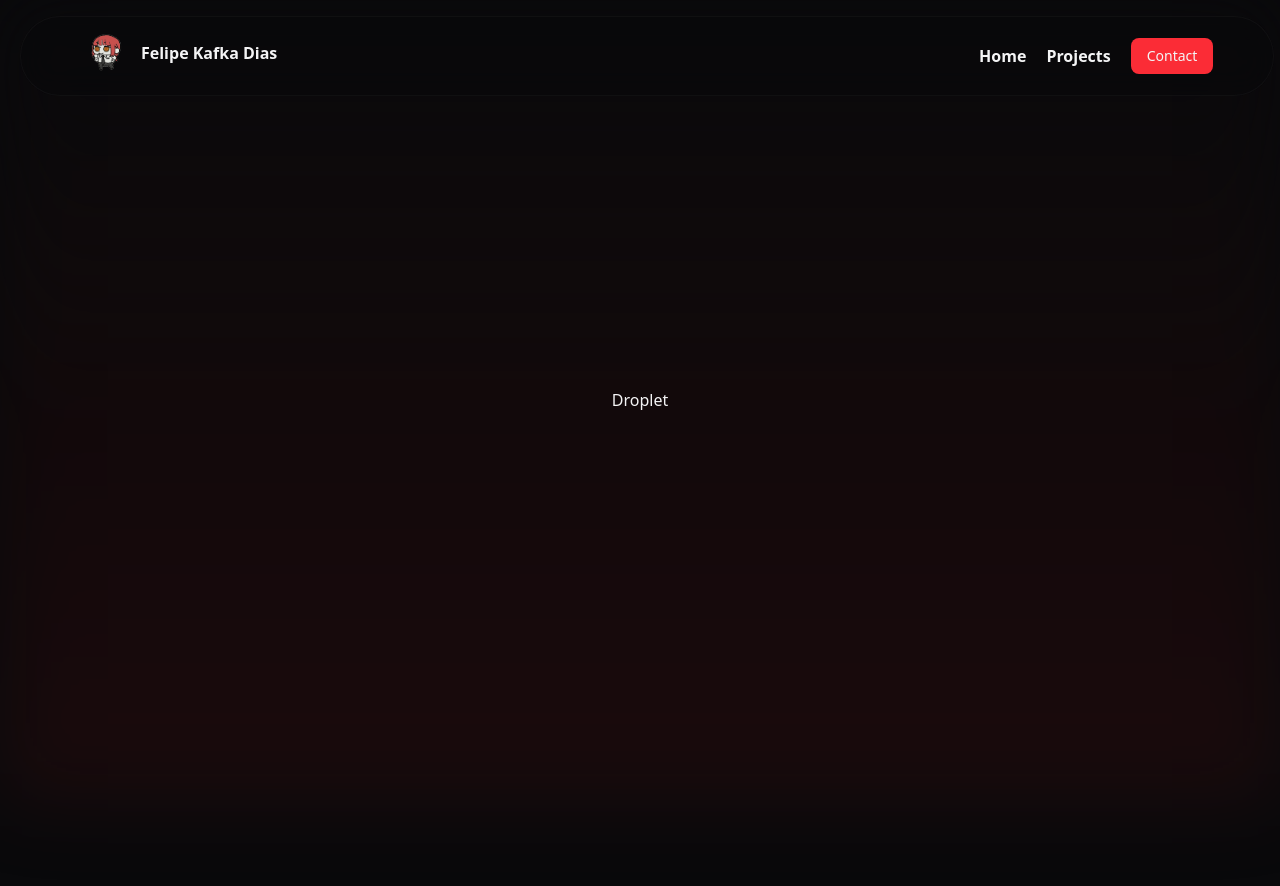
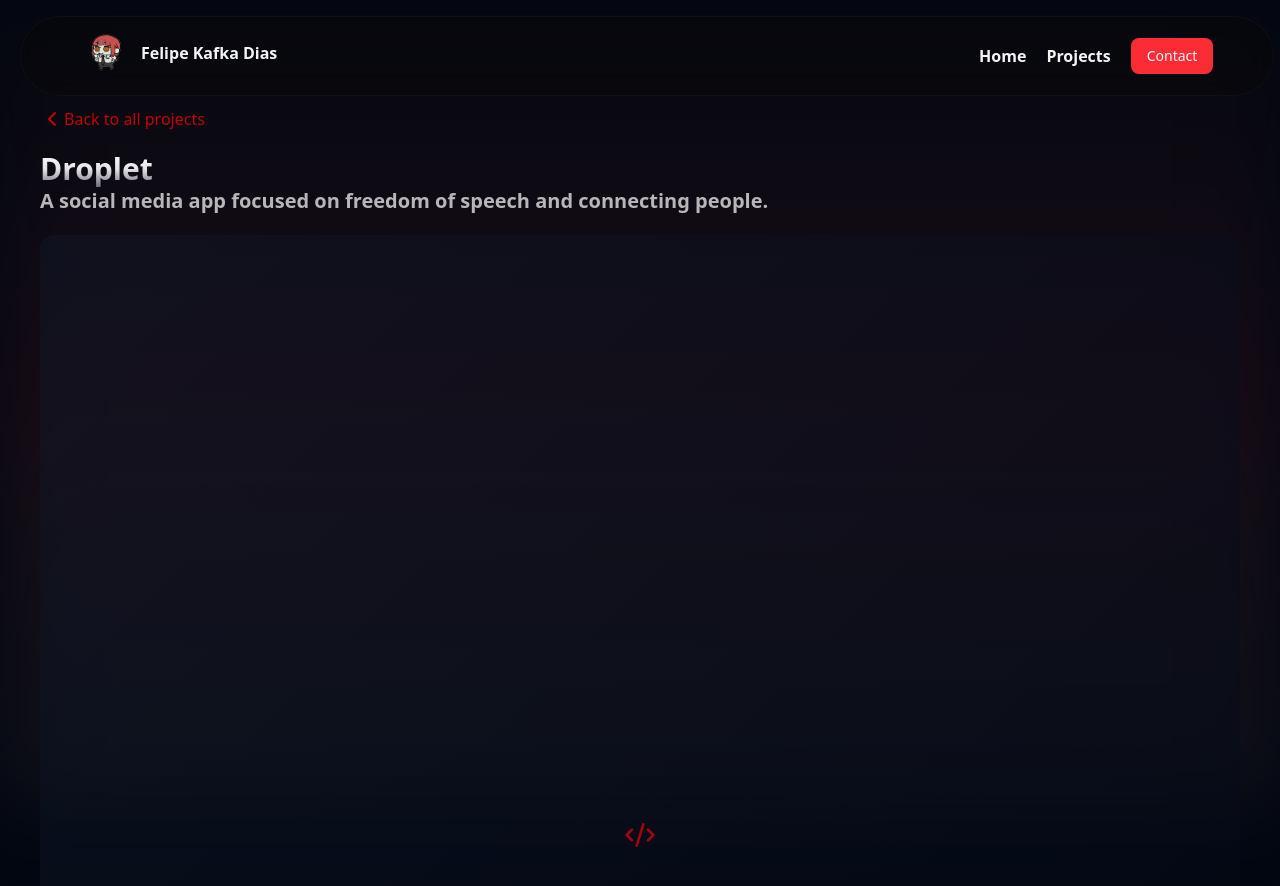
Before and after one commit to hakenshi/portifolio-felipe-kafka-dev, a React (Vite) app: page /projects/1 in a window 1280 px wide. Shown: the top 886 px of the page. Before the commit the page ends 800 px from the top, so only its background shows below. Built offline with nearby package versions, Linux system fonts and the light colour scheme.

Commit message:
Adiciona novas dependências para suporte a Aspect Ratio e React Router. Refatora componentes para utilizar descrições resumidas de projetos. Melhora a navegação e a estrutura do layout, incluindo rolagem suave e ajustes de estilo.

```diff
--- a/index.html
+++ b/index.html
@@ -8,7 +8,7 @@
   <title>Portifolio | Felipe Kafka Dias</title>
 </head>
 
-<body class="bg-zinc-950">
+<body class="bg-gray-950">
   <div class="text-zinc-100" id="root">
   </div>
   <script type="module" src="/src/main.tsx"></script>
--- a/package.json
+++ b/package.json
@@ -12,6 +12,7 @@
   "dependencies": {
     "@emailjs/browser": "^4.4.1",
     "@hookform/resolvers": "^4.1.1",
+    "@radix-ui/react-aspect-ratio": "^1.1.6",
     "@radix-ui/react-dialog": "^1.1.13",
     "@radix-ui/react-slot": "^1.1.2",
     "@tailwindcss/vite": "^4.0.8",
--- a/src/components/header.tsx
+++ b/src/components/header.tsx
@@ -3,7 +3,7 @@ import { Link } from 'react-router';
 import { buttonVariants } from './ui/button';
 
 const liVariants = {
-    hidden: { opacity: 0, y: -10 },
+    hidden: { opacity: 0, y: 0 },
     visible: { opacity: 1, y: 0 }
 };
 
@@ -12,7 +12,12 @@ export default function Header() {
         <header className='fixed top-4 left-5 px-5 py-3 mx-auto w-[98vw] font-black border rounded-full border-zinc-900/50 bg-zinc-950/50 backdrop-blur-lg z-20'>
             <nav>
                 <div className='flex justify-between mx-10'>
-                    <div>
+                    <motion.div
+                        variants={liVariants}
+                        initial="hidden"
+                        animate="visible"
+                        transition={{ duration: 0.6, delay: 0 }}
+                    >
                         <Link to={{
                             hash: "#hero",
                             pathname: "/"
@@ -20,13 +25,13 @@ export default function Header() {
                             <img src="/makima.png" alt="" className='size-12 opacity-90' />
                             <span>Felipe Kafka Dias</span>
                         </Link>
-                    </div>
+                    </motion.div>
                     <ul className='flex items-center gap-5'>
                         <motion.li
                             variants={liVariants}
                             initial="hidden"
                             animate="visible"
-                            transition={{ duration: 0.4, delay: 0.1 }}
+                            transition={{ duration: 0.6, delay: 0.1 }}
                             className='transition-all duration-300 hover:scale-105 transform hover:text-red-500 cursor-pointer'>
                             <Link to={{
                                 hash: "hero",
@@ -37,7 +42,7 @@ export default function Header() {
                             variants={liVariants}
                             initial="hidden"
                             animate="visible"
-                            transition={{ duration: 0.4, delay: 0.2 }}
+                            transition={{ duration: 0.6, delay: 0.2 }}
                             className='transition-all duration-300 hover:scale-105 transform hover:text-red-500 cursor-pointer'>
                             <Link to={{
                                 hash: "projects",
@@ -48,8 +53,8 @@ export default function Header() {
                             variants={liVariants}
                             initial="hidden"
                             animate="visible"
-                            transition={{ duration: 0.4, delay: 0.3 }}
-                            className='transition-all duration-300 hover:scale-105 transform hover:text-red-500 cursor-pointer'>
+                            transition={{ duration: 0.6, delay: 0.3 }}
+                            className='transition-all duration-300 hover:scale-105 transform cursor-pointer'>
                             <Link
                                 to={{
                                     hash: "contact",
--- a/src/components/layouts/main-layout.tsx
+++ b/src/components/layouts/main-layout.tsx
@@ -22,7 +22,7 @@ export default function MainLayout() {
             <div className="relative">
                 <div className="fixed inset-0 z-[-1]">
                     <div
-                        className="absolute inset-0 bg-linear-to-t from-red-900/15 via-red-950/15 to-zinc-950 blur-2xl z-[-1]"
+                        className="absolute inset-0 bg-linear-to-t from-zinc-800/30 via-red-500/10 to-zinc-950/30 blur-2xl z-[-1]"
                     ></div>
                 </div>
                 <Header />
--- a/src/components/project-card.tsx
+++ b/src/components/project-card.tsx
@@ -6,7 +6,7 @@ import { buttonVariants } from './ui/button'
 interface ProjectCardProps {
     id: number
     title: string,
-    description: string
+    briefDescription: string
     tags: string[]
 }
 
@@ -19,7 +19,7 @@ export default function ProjectCard({ project }: { project: ProjectCardProps })
             <CardContent className="flex flex-col justify-center">
                 <CardTitle className="text-md text-white">{project.title}</CardTitle>
                 <CardDescription className="pt-5">
-                    {project.description}
+                    {project.briefDescription}
                 </CardDescription>
             </CardContent>
             <CardFooter className="flex flex-col">
--- a/src/components/projects.tsx
+++ b/src/components/projects.tsx
@@ -15,7 +15,10 @@ export default function Projects() {
                     <ProjectCard key={index} project={project} />
                 ))}
                 <div className="w-full grid place-items-center col-span-3 mt-20">
-                    <Link to={"/projects"} className={buttonVariants({ variant: "defaultGlass" })}>See more</Link>
+                    <Link to={{
+                        hash: "projects",
+                        pathname: "/projects"
+                    }} className={buttonVariants({ variant: "defaultGlass" })}>See more</Link>
                 </div>
             </div>
 
--- /dev/null
+++ b/src/components/ui/aspect-ratio.tsx
@@ -0,0 +1,9 @@
+import * as AspectRatioPrimitive from "@radix-ui/react-aspect-ratio"
+
+function AspectRatio({
+  ...props
+}: React.ComponentProps<typeof AspectRatioPrimitive.Root>) {
+  return <AspectRatioPrimitive.Root data-slot="aspect-ratio" {...props} />
+}
+
+export { AspectRatio }
--- a/src/components/ui/button.tsx
+++ b/src/components/ui/button.tsx
@@ -9,8 +9,7 @@ const buttonVariants = cva(
   {
     variants: {
       variant: {
-        default:
-          "bg-red-500 transition-all duration-100 ease-in hover:bg-red-600/90",
+        default: "bg-red-500 transition-all duration-100 ease-in hover:bg-red-600/90",
         defaultGlass: "bg-red-500 transition-all duration-100 ease-in hover:bg-red-600/90 font-semibold red-shadow",
         destructive:
           "bg-destructive text-white hover:bg-destructive/90 focus-visible:ring-destructive/20 dark:focus-visible:ring-destructive/40",
@@ -20,7 +19,6 @@ const buttonVariants = cva(
           "bg-secondary text-secondary-foreground hover:bg-secondary/80",
         ghost: "hover:bg-accent hover:text-accent-foreground",
         ghostGlass: "hover:bg-red-600/10 border border-red-600 bg-transparent shadow-[0_0_15px_theme(colors.red.500)]",
-        link: "text-primary underline-offset-4 hover:underline",
       },
       size: {
         default: "h-9 px-4 py-2 has-[>svg]:px-3",
--- a/src/index.css
+++ b/src/index.css
@@ -124,32 +124,40 @@
   }
 }
 
-html{
+html {
   scroll-behavior: smooth;
 }
 
-section{
+section {
   max-height: 100vh;
   height: 100vh;
 }
 
-main{
+main {
   height: 100%;
 }
 
-.grid-container{
+.grid-container {
   display: grid;
 }
 
-.project-card-container{
+.project-card-container {
   width: 400px;
   height: 300px;
 }
 
-h1,h2,h3,h4,h5,h6{
+
+
+h1,
+h2,
+h3,
+h4,
+h5,
+h6,
+.gray-gradient {
   @apply bg-gradient-to-t from-zinc-500 via-zinc-200 to-white text-transparent bg-clip-text;
 }
 
-.red-shadow{
+.red-shadow {
   @apply drop-shadow-[0px_0_10px_var(--color-red-500)];
 }
--- a/src/lib/projects-data.ts
+++ b/src/lib/projects-data.ts
@@ -3,6 +3,7 @@ export const projects = [
         id: 1,
         title: "Droplet",
         description: "Droplet is a ambicious social media app project that's still on development, it embraces the freedeom of speech and the possibility to connect with people and make new experiences.",
+        briefDescription: "A social media app focused on freedom of speech and connecting people.",
         image: "/placeholder.svg?height=300&width=300",
         tags: ["Next.JS", "Typescript", "Laravel"],
     },
@@ -10,6 +11,7 @@ export const projects = [
         id: 2,
         title: "Intercurso UNIFAE",
         description: "This platform was created for my college in 2024. It was made to help organize the annual intercollegiate sports event (similar to a 'school games week'), where students from different courses compete and interact.",
+        briefDescription: "A platform to organize and manage annual intercollegiate sports events.",
         image: "/placeholder.svg?height=300&width=300",
         tags: ["React", "Javascript", "Laravel"],
     },
@@ -17,6 +19,7 @@ export const projects = [
         id: 3,
         title: "Stich",
         description: "Stich is a free and opensource powerful CLI tool made for help people kickstart react and Next.JS projects, make components and Next.JS related files (pages, layouts, actions, api routes, etc...)",
+        briefDescription: "A CLI tool to quickly scaffold React and Next.JS projects and files.",
         image: "/placeholder.svg?height=300&width=300",
         tags: ["Typescript", "Bun"],
     },
@@ -24,6 +27,7 @@ export const projects = [
         id: 4,
         title: "Ecommerce Management System",
         description: "A comprehensive platform for managing ecommerce operations, inventory, and customer relations with ease.",
+        briefDescription: "A platform to manage ecommerce operations, inventory, and customers.",
         image: "/placeholder.svg?height=300&width=300",
         tags: ["Laravel", "PHP", "Livewire", "Docker"],
     },
@@ -31,6 +35,7 @@ export const projects = [
         id: 5,
         title: "VIP English School Platform",
         description: "A streamlined learning management system offering interactive features for both teachers and students, facilitating assignments, progress tracking, and communication.",
+        briefDescription: "A learning management system for teachers and students.",
         image: "/placeholder.svg?height=300&width=300",
         tags: ["Next.JS", "Typescript", "PrismaORM", ],
     },
@@ -38,6 +43,7 @@ export const projects = [
         id: 6,
         title: "Pokédex WebApp",
         description: "A simple Pokédex webapp",
+        briefDescription: "A web app to browse and search Pokémon data.",
         image: "/placeholder.svg?height=300&width=300",
         tags: ["Next.JS", "Typescript", "PrismaORM", ],
     },
--- a/src/projects/layout.tsx
+++ /dev/null
@@ -1,5 +0,0 @@
-export default function ProjectLayout() {
-  return (
-    <div>project-layout</div>
-  )
-}
--- a/src/projects/project-page.tsx
+++ b/src/projects/project-page.tsx
@@ -1,4 +1,6 @@
-import { useParams } from "react-router"
+import { ChevronLeftIcon, Code2Icon } from "lucide-react";
+import { Link, useParams } from "react-router";
+import { AspectRatio } from "../components/ui/aspect-ratio";
 import Section from "../components/section";
 import { projects } from "../lib/projects-data";
 
@@ -9,6 +11,23 @@ export default function ProjectsProjectPage() {
   const project = projects.find(p => id ? p.id === parseInt(id) : {})
 
   return (
-    <Section>{project?.title}</Section>
+    <Section>
+      <div className="h-10/12 w-full p-10 space-y-5 container mx-auto">
+        <Link to={{
+          hash: "#projects",
+          pathname: "/projects"
+        }} className="flex justify-start items-start text-red-700">
+          <ChevronLeftIcon size={24} className="" />
+          Back to all projects
+        </Link>
+        <div>
+          <h2 className="text-3xl font-bold ">{project?.title}</h2>
+          <p className="text-xl font-bold text-white/70">{project?.briefDescription}</p>
+        </div>
+        <AspectRatio className="bg-linear-to-br grid row-span-2 place-items-center from-gray-900/50 to-gray-950/50 rounded-t-xl rounded-b-sm">
+          <Code2Icon className="text-red-600/70" size={32} />
+        </AspectRatio>
+      </div>
+    </Section>
   )
 }
```
Also changed, not shown: 1 other file (tests, documents, lock files or other folders).
